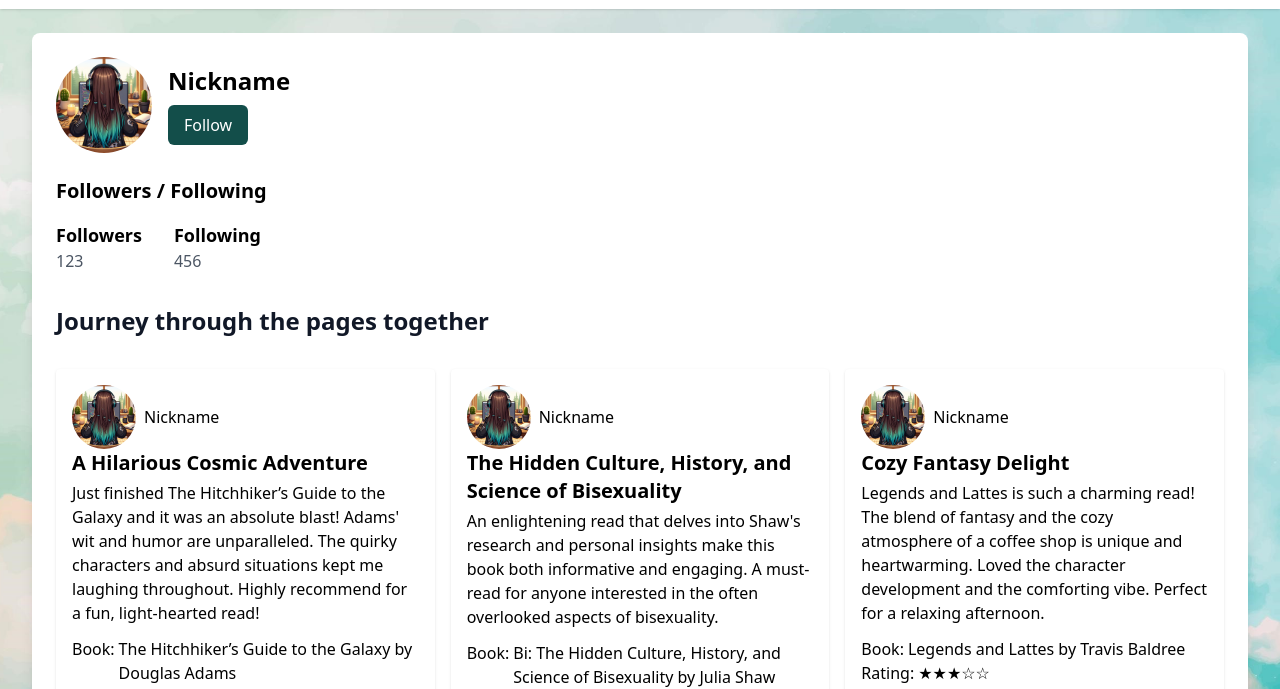
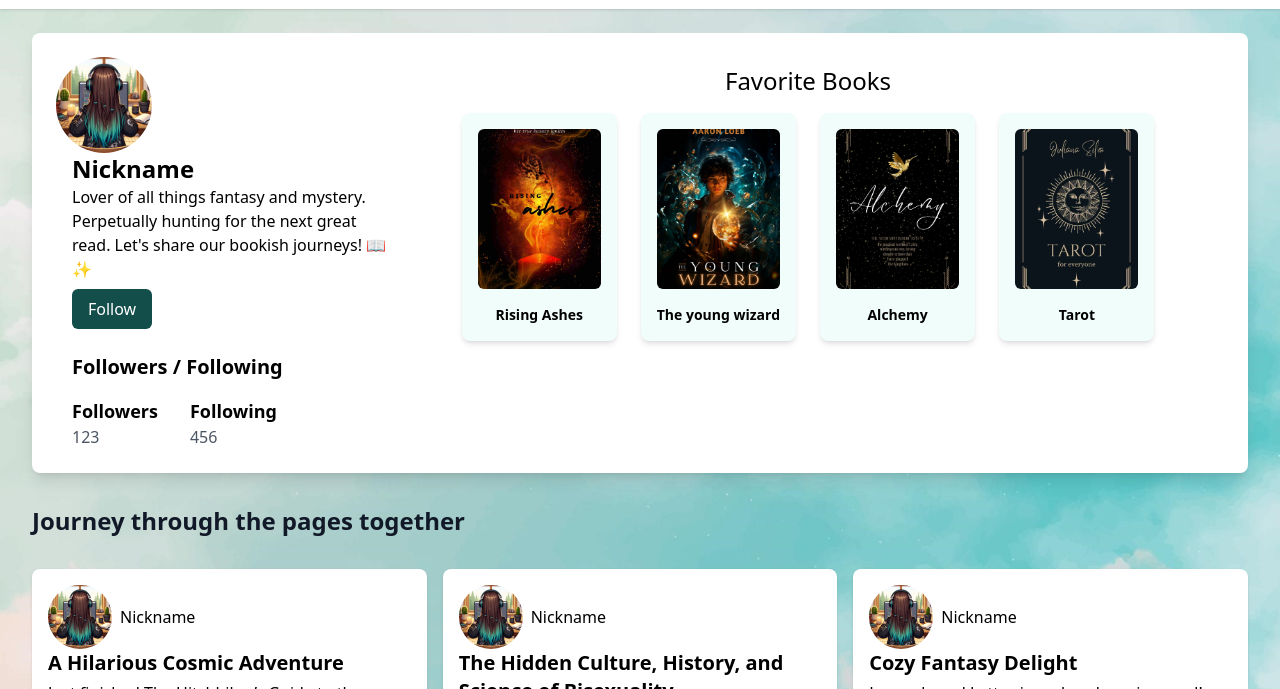
Before and after one commit to HelChris/readersrealm, a website: page profile/index.html in a window 1280 px wide. Shown: the part 111-800 px from the top of the page. Drawn offline with Linux system fonts and the light colour scheme.

Commit message:
updated profile page w/favorite books section and bio. Updated styling on pages and added placeholdertext on the form on feed page

```diff
--- a/profile/index.html
+++ b/profile/index.html
@@ -28,14 +28,17 @@
     </div>
   </header>
   <main class="max-w-7xl mx-auto py-6 sm:px-6 lg:px-8">
-    <div class="bg-white p-6 rounded-lg shadow-lg">
-      <div class="flex items-center space-x-4">
+    <section>
+      <div class="bg-white p-6 rounded-lg shadow-lg flex flex-wrap">
+        <div class="items-center space-x-4">
           <img src="/images/avatar-small.jpg" alt="Profile Image" class="w-24 h-24 rounded-full">
           <div>
             <h2 class="text-2xl font-bold">Nickname</h2>
+            <p class="max-w-xs">Lover of all things fantasy and mystery. Perpetually hunting for the next great read.
+              Let's share our bookish journeys!
+              📖✨</p>
             <button
               class="mt-2 bg-teal-900 text-white py-2 px-4 rounded-md hover:bg-teal-600 focus:outline-none focus:ring-2 focus:ring-offset-2 focus:ring-teal-900">Follow</button>
-        </div>
           </div>
           <div class="mt-6">
             <h3 class="text-xl font-bold mb-4">Followers / Following</h3>
@@ -50,12 +53,37 @@
               </div>
             </div>
           </div>
+        </div>
+        <article class="max-w-4xl mx-auto  rounded-lg p-2">
+          <h2 class="text-2xl font-thin mb-4 text-center">Favorite Books</h2>
+          <div class="grid grid-cols-1 sm:grid-cols-2 md:grid-cols-2 lg:grid-cols-4 gap-6">
+            <div class="bg-teal-50 p-4 rounded-lg shadow-md">
+              <img src="/images/bookcover-1.jpg" alt="Book Title 1" class="w-full h-40 object-cover rounded-md mb-4">
+              <h3 class="text-sm text-center font-semibold">Rising Ashes</h3>
+            </div>
+            <div class="bg-teal-50 p-4 rounded-lg shadow-md">
+              <img src="/images/bookcover-2.jpg" alt="Book Title 2" class="w-full h-40 object-cover rounded-md mb-4">
+              <h3 class="text-sm text-center font-semibold">The young wizard</h3>
+            </div>
+            <div class="bg-teal-50 p-4 rounded-lg shadow-md">
+              <img src="/images/bookcover-3.jpg" alt="Book Title 2" class="w-full h-40 object-cover rounded-md mb-4">
+              <h3 class="text-sm text-center font-semibold">Alchemy</h3>
+            </div>
+            <div class="bg-teal-50 p-4 rounded-lg shadow-md">
+              <img src="/images/bookcover-4.jpg" alt="Book Title 2" class="w-full h-40 object-cover rounded-md mb-4">
+              <h3 class="text-sm text-center font-semibold">Tarot</h3>
+            </div>
+            <!-- Add more books as needed -->
+          </div>
+        </article>
+      </div>
+    </section>
     <section>
       <h1 class="text-2xl font-semibold py-8 text-gray-900 text-left">Journey through the pages together</h1>
       <!-- Posts List -->
       <div id="postsList" class="grid grid-cols-1 sm:grid-cols-2 lg:grid-cols-3 gap-4">
         <!-- Example Post -->
-          <article class="bg-white p-4 rounded shadow">
+        <article class="bg-white p-4 rounded-lg shadow">
           <div class="flex flex-row content-center">
             <img src="/images/avatar-small.jpg" alt="Profile Image" class="w-16 h-16 rounded-full">
             <p class="p-2 content-center">Nickname</p>
@@ -88,7 +116,7 @@
             <input type="text" placeholder="Add a comment..." class="w-full p-2 border border-gray-300 rounded">
           </div>
         </article>
-          <article class="bg-white p-4 rounded shadow">
+        <article class="bg-white p-4 rounded-lg shadow">
           <div class="flex flex-row content-center">
             <img src="/images/avatar-small.jpg" alt="Profile Image" class="w-16 h-16 rounded-full">
             <p class="p-2 content-center">Nickname</p>
@@ -120,7 +148,7 @@
             <input type="text" placeholder="Add a comment..." class="w-full p-2 border border-gray-300 rounded">
           </div>
         </article>
-          <article class="bg-white p-4 rounded shadow">
+        <article class="bg-white p-4 rounded-lg shadow">
           <div class="flex flex-row content-center">
             <img src="/images/avatar-small.jpg" alt="Profile Image" class="w-16 h-16 rounded-full">
             <p class="p-2 content-center">Nickname</p>
@@ -156,7 +184,6 @@
 
       </div>
     </section>
-    </div>
 
   </main>
   <!-- Footer -->
```
Also changed, not shown: feed/index.html (+13 -9 lines), css/style.css, images/bookcover-1.jpg (added), images/bookcover-2.jpg (added), images/bookcover-3.jpg (added), images/bookcover-4.jpg (added). Lines whose indentation alone changed are shown as unchanged.
